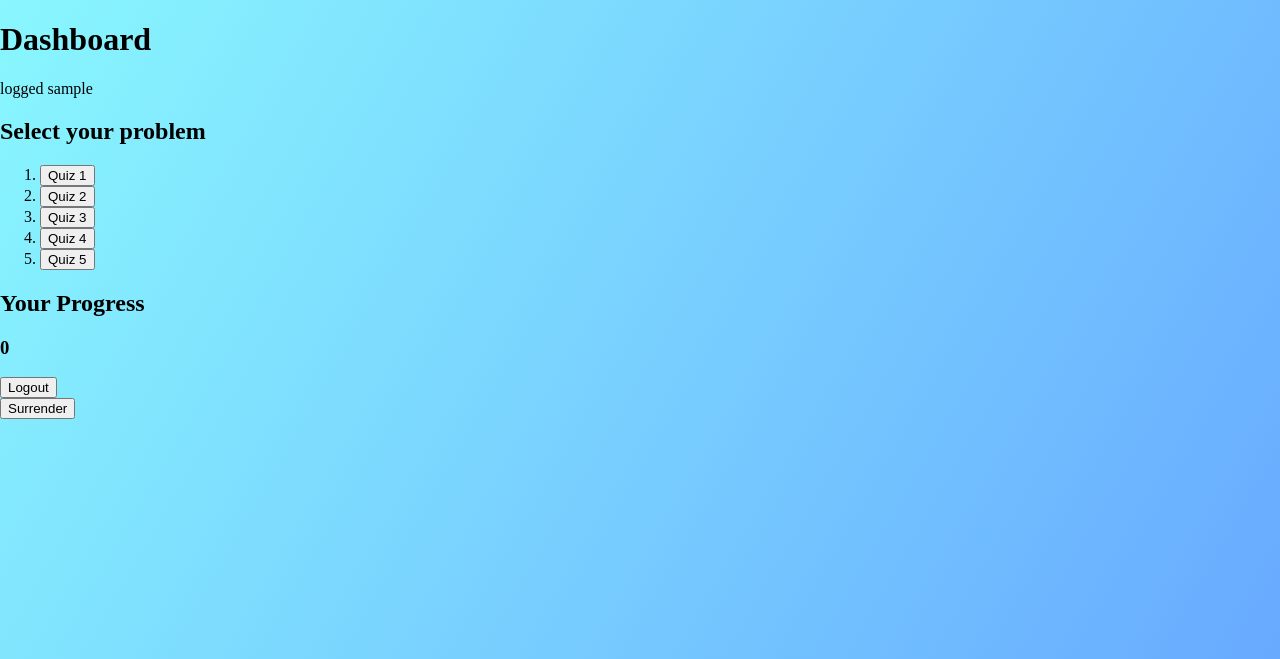
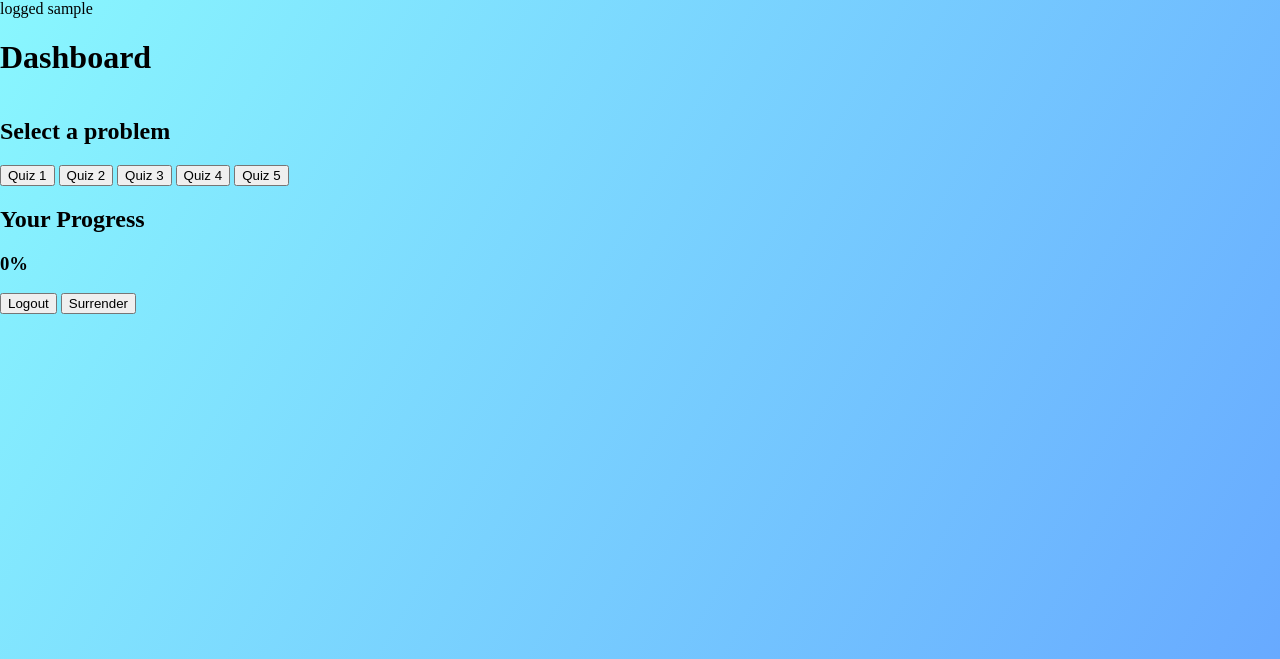
Before and after one commit to BELALETO/my-Web-Page, a Flask app: page /main in a window 1280 px wide. Shown: the top 659 px of the page. Run offline with Flask 3, Linux system fonts and the light colour scheme; the visitor is signed in with stand-in values (Sample User, id 1).

Commit message:
styled login & register & dashboard

```diff
--- a/templates/index.html
+++ b/templates/index.html
@@ -4,7 +4,7 @@
 
 {% block content %}
 
-<div class="headTitle"><h1>Welcome to <span id="codeTalkers">codeTalkers</span></h1></div>
+<div class="headTitle"><h1>Welcome to <span class="codeTalkers">codeTalkers</span></h1></div>
 
 <div class="disc"><p>Join millions of challengers around the globe, and be a codeTalker!</p></div>
 
--- a/templates/main.html
+++ b/templates/main.html
@@ -3,55 +3,53 @@
 {% block title %}Dashboard{% endblock %}
 
 {% block content %}
-<h1>Dashboard</h1>
-{% with messages = get_flashed_messages() %}
-        {% if messages %}
-
-                {% for message in messages %}
-                    <p>{{ message }}</p>
-                {% endfor %}
-
-        {% endif %}
-    {% endwith %}
 
 {{DATA}}
 {{NAME}}
 {% if DATA == "logged" %}
 
 
-<div class="container">
+<h1 class="main_title">Dashboard</h1>
 
-    <h2 id="problem_head">Select your problem</h2>
+<!--flash message if logging in successfully-->
+{% with messages = get_flashed_messages() %}
+        {% if messages %}
 
-    <div id="problem_container">
+                {% for message in messages %}
+                    <p id="correct_msg">{{ message }}</p>
+                {% endfor %}
+
+        {% endif %}
+    {% endwith %}
+
+<div class="container_main">
+
+    <h2 id="problem_head">Select a problem</h2>
+
+        <div class="problem_container">
             <form action="/quiz" method="get">
-            <ol id="problem_list">
-                <li><button class="problem" name="problem_description" id="btn_1" type="submit" value="problem_1">Quiz 1</button></li>
-                <li><button class="problem" name="problem_description" id="btn_2" type="submit" value="problem_2">Quiz 2</button></li>
-                <li><button class="problem" name="problem_description" id="btn_3" type="submit" value="problem_3">Quiz 3</button></li>
-                <li><button class="problem" name="problem_description" id="btn_4" type="submit" value="problem_4">Quiz 4</button></li>
-                <li><button class="problem" name="problem_description" id="btn_5" type="submit" value="problem_5">Quiz 5</button></li>
+                <button class="problem" name="problem_description" id="btn_1" type="submit" value="problem_1">Quiz 1</button>
+                <button class="problem" name="problem_description" id="btn_2" type="submit" value="problem_2">Quiz 2</button>
+                <button class="problem" name="problem_description" id="btn_3" type="submit" value="problem_3">Quiz 3</button>
+                <button class="problem" name="problem_description" id="btn_4" type="submit" value="problem_4">Quiz 4</button>
+                <button class="problem" name="problem_description" id="btn_5" type="submit" value="problem_5">Quiz 5</button>
 
                 <input type="hidden" name = "userName" value="{{NAME}}">
-            </ol>
+
             </form>
         </div>
 
-    <div id="user_info">
+        <div class="user_info">
             <h2>Your Progress</h2>
-        <h3 id="progress">{{INFO}}</h3>
+            <h3 id="progress">{{INFO}}%</h3>
         </div>
 
     </div>
 
-<div id="logout_area">
-    <button id="logout_Btn">Logout</button>
+    <div class="out">
+        <button class="btn_main" id="logout">Logout</button>
+        <button class="btn_main" id="surrender">Surrender</button>
     </div>
-
-<div id="Surrender_area">
-    <button id="surrender_Btn">Surrender</button>
-</div>
-
 {% endif %}
 
 <script src="../static/script.js"></script>
```
Also changed, not shown: templates/login.html (+15 -19 lines), templates/register.html (+11 -9 lines). Lines whose indentation alone changed are shown as unchanged.
